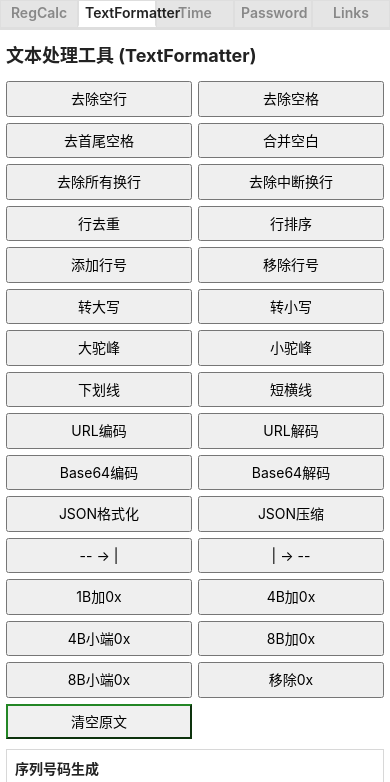
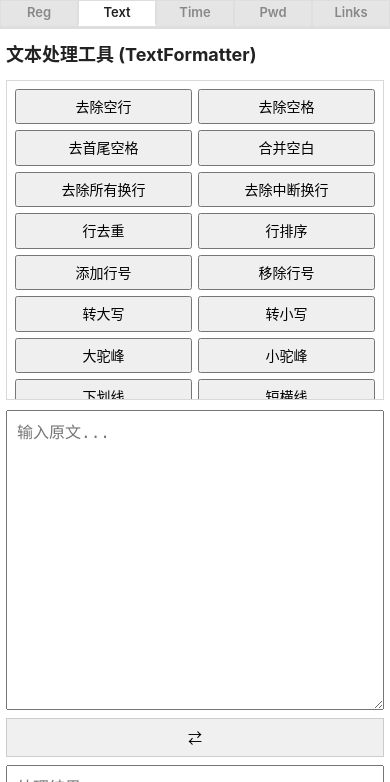
Before and after one commit to yakoye/RegCalcTextTool, a website: page RegCalcTextTool.html in a window 390 px wide. Both pictures are taken after a click on the element "TextFormatter". Shown: the top 782 px of the page. Drawn offline with Linux system fonts and the light colour scheme.

Commit message:
Improve TextFormatter mobile layout

```diff
--- a/RegCalcTextTool.html
+++ b/RegCalcTextTool.html
@@ -257,6 +257,24 @@
             grid-template-columns: repeat(auto-fit, minmax(112px, 1fr));
             gap: 8px;
         }
+        #textconvert-ui .textconvert-controls-panel {
+            max-height: clamp(220px, 36vh, 330px);
+            overflow-y: auto;
+            overscroll-behavior: contain;
+            border: 1px solid #d8d8d8;
+            padding: 10px;
+            margin: 10px 0;
+            background: #fff;
+        }
+        #textconvert-ui .textconvert-controls-panel .buttons {
+            margin: 0;
+        }
+        #textconvert-ui .textconvert-controls-panel .sequence-section {
+            border: 0;
+            border-top: 1px solid #e2e2e2;
+            padding: 10px 0 0;
+            margin: 10px 0 0;
+        }
         #textconvert-ui button {
             font-family: inherit;
             font-size: 14px;
@@ -297,7 +315,7 @@
             width: 100px;
         }
         #textconvert-ui .sequence-separator-custom-field {
-            width: 112px;
+            width: 64px;
         }
         #textconvert-ui .sequence-actions {
             display: flex;
@@ -455,10 +473,18 @@
                 margin-right: 0;
                 padding: 4px 6px;
                 text-align: center;
-                font-size: 14px;
+                font-size: 0;
                 line-height: 1.15;
                 border-radius: 0;
                 top: 0;
+                overflow: hidden;
+                white-space: nowrap;
+            }
+            .tab::after {
+                content: attr(data-mobile-label);
+                display: block;
+                font-size: 13px;
+                line-height: 1.15;
             }
             .tab-content {
                 margin: 0;
@@ -494,6 +520,10 @@
                 grid-template-columns: repeat(2, minmax(0, 1fr));
                 gap: 6px;
             }
+            #textconvert-ui .textconvert-controls-panel {
+                max-height: min(42vh, 320px);
+                padding: 8px;
+            }
             #textconvert-ui button {
                 min-height: 34px;
                 padding: 7px 8px;
@@ -558,18 +588,20 @@
                 flex-direction: column;
             }
             #textconvert-ui textarea {
+                flex: none;
                 width: 100%;
+                height: 300px;
             }
         }
     </style>
 </head>
 <body>
     <div class="tab-bar">
-        <div class="tab active" data-tab="regcalc">RegCalc</div>
-        <div class="tab" data-tab="textconvert">TextFormatter</div>
-        <div class="tab" data-tab="timecalc">Time</div>
-        <div class="tab" data-tab="password">Password</div>
-        <div class="tab" data-tab="externallinks">Links</div>
+        <div class="tab active" data-tab="regcalc" data-mobile-label="Reg">RegCalc</div>
+        <div class="tab" data-tab="textconvert" data-mobile-label="Text">TextFormatter</div>
+        <div class="tab" data-tab="timecalc" data-mobile-label="Time">Time</div>
+        <div class="tab" data-tab="password" data-mobile-label="Pwd">Password</div>
+        <div class="tab" data-tab="externallinks" data-mobile-label="Links">Links</div>
     </div>
     <!-- RegCalc内容区 -->
     <div class="tab-content active" id="regcalc">
@@ -896,6 +928,7 @@
     <div class="tab-content" id="textconvert">
         <div id="textconvert-ui">
             <h3>文本处理工具 (TextFormatter)</h3>
+            <div class="textconvert-controls-panel">
                 <div class="buttons">
                     <button onclick="textconvert_processText('removeEmptyLines')">去除空行</button>
                     <button onclick="textconvert_processText('removeSpaces')">去除空格</button>
@@ -973,6 +1006,7 @@
                         <div class="sequence-actions">
                             <button type="button" onclick="textconvert_useSequenceAsInput()">生成到原文</button>
                             <button type="button" onclick="textconvert_generateSequence()">生成到结果</button>
+                        </div>
                     </div>
                 </div>
             </div>
@@ -1265,6 +1299,9 @@ Release note：
   2026.06.09  v0.12 外部工具增加 Awesome-tools 清单
   2026.06.09  v0.13 优化 Awesome-tools 清单内部分类展示
   2026.06.09  v0.14 优化序列号码生成布局和位数限制
+  2026.06.09  v0.15 修复 TextFormatter 窄屏文本框高度
+  2026.06.09  v0.16 TextFormatter 操作区改为滚动面板
+  2026.06.09  v0.17 优化手机端标签栏短名称
 
   yakoye
             `
```
Also changed, not shown: README.md. Lines whose indentation alone changed are shown as unchanged.
